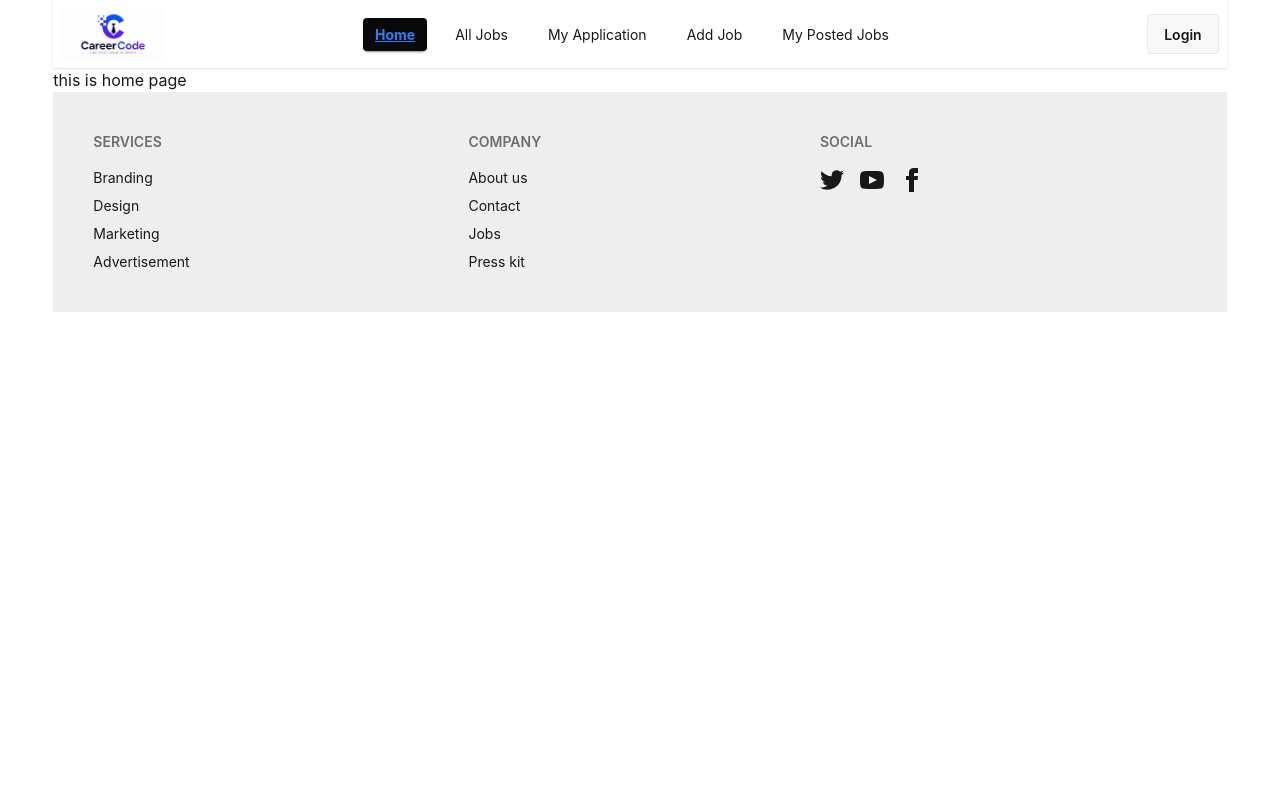
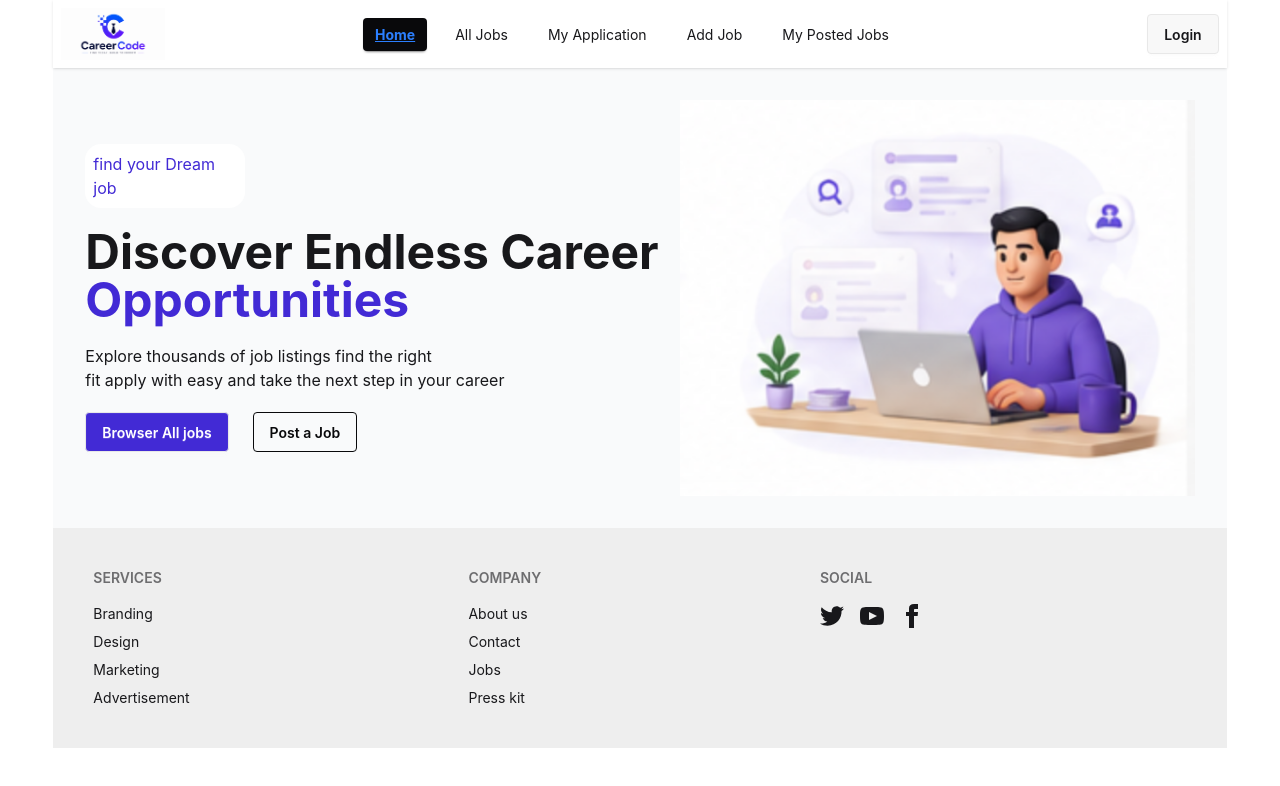
Before and after one commit to sohagroy7223/career-code-client, a React (Vite) app: page / in a window 1280 px wide. Shown: the top 786 px of the page. Built offline with nearby package versions, Linux system fonts and the light colour scheme.

Commit message:
addad banner section

```diff
--- a/src/Layout/Root.jsx
+++ b/src/Layout/Root.jsx
@@ -5,7 +5,7 @@ import Footer from "../UI/Footer";
 
 const Root = () => {
   return (
-    <div className="w-11/12 mx-auto">
+    <div className="w-11/12 mx-auto bg-gray-50">
       <Navbar></Navbar>
       <Outlet></Outlet>
       <Footer></Footer>
--- /dev/null
+++ b/src/component/Banner.jsx
@@ -0,0 +1,33 @@
+import React from "react";
+import banner from "../assets/banner.png";
+
+const Banner = () => {
+  return (
+    <div className="md:flex justify-center items-center p-8 ">
+      <div className="space-y-5 md:w-170">
+        <p className="text-primary p-2 bg-white w-40 rounded-2xl">
+          find your Dream job
+        </p>
+        <h3 className="text-5xl font-bold">
+          Discover Endless Career{" "}
+          <span className="text-primary">Opportunities</span>{" "}
+        </h3>
+        <p className="">
+          Explore thousands of job listings find the right <br /> fit apply with
+          easy and take the next step in your career{" "}
+        </p>
+        <div className="flex gap-6">
+          <button className="btn bg-primary text-white">
+            Browser All jobs
+          </button>
+          <button className="btn btn-neutral btn-outline">Post a Job</button>
+        </div>
+      </div>
+      <div>
+        <img className="w-full" src={banner} alt="" />
+      </div>
+    </div>
+  );
+};
+
+export default Banner;
--- a/src/pages/Home.jsx
+++ b/src/pages/Home.jsx
@@ -1,9 +1,10 @@
 import React from "react";
+import Banner from "../component/Banner";
 
 const Home = () => {
   return (
     <div>
-      <h3>this is home page</h3>
+      <Banner></Banner>
     </div>
   );
 };
```
Also changed, not shown: src/assets/banner.png (added).
